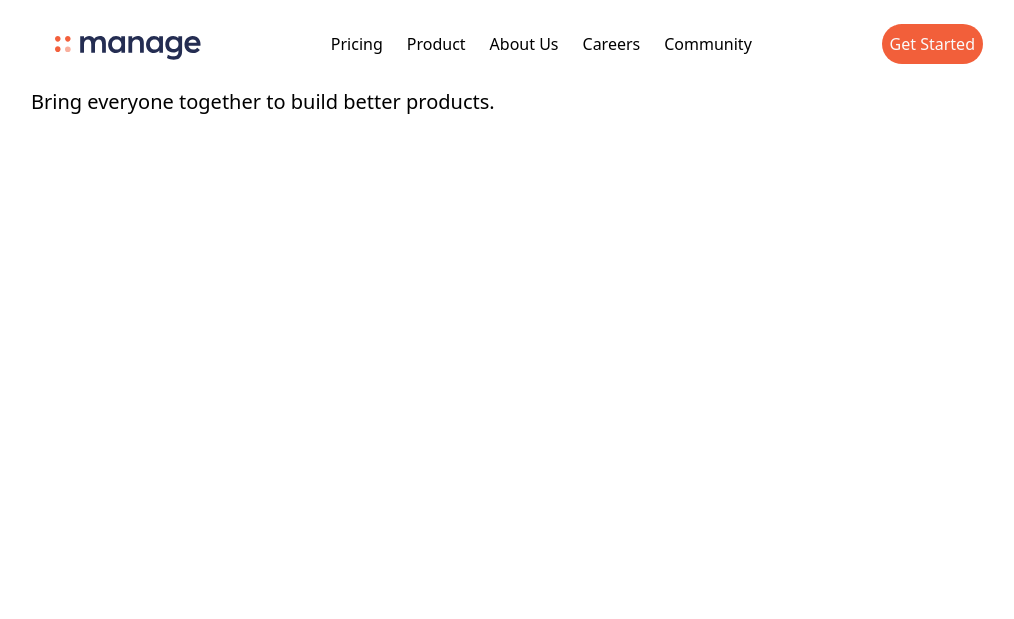
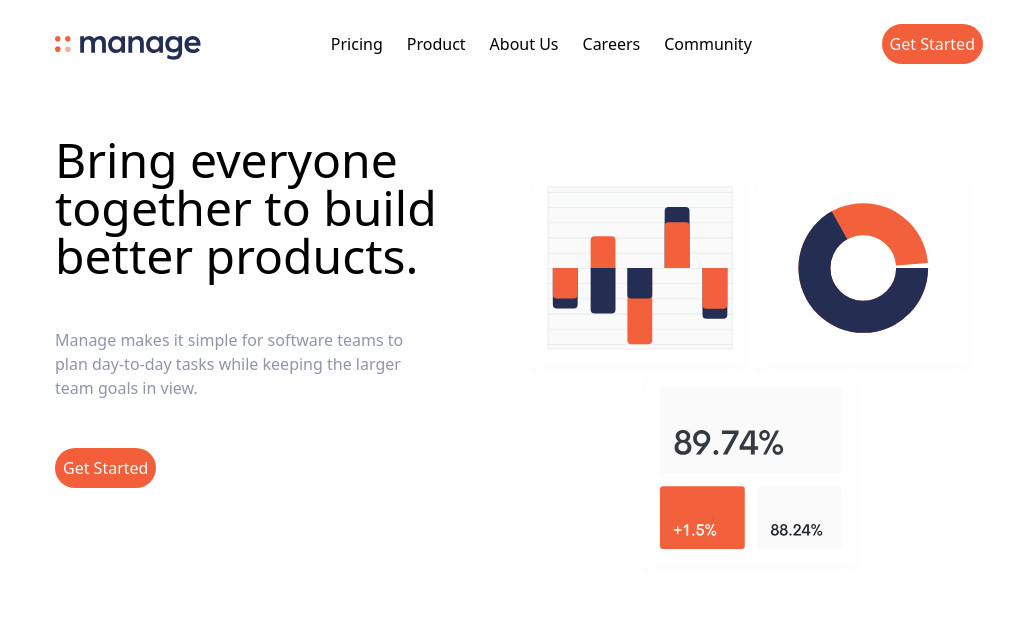
Before and after one commit to anynomous001/shiny-waddle, a website: page index.html in a window 1280 px wide. Shown: the whole page, without its empty margins (121-1135 px from the left). Drawn offline with Linux system fonts and the light colour scheme.

Commit message:
hero section completed

```diff
--- a/index.html
+++ b/index.html
@@ -41,12 +41,30 @@
 
     <section id="hero">
       <div
-        class="container mx-auto sm:flex-col-reverse md:flex-row items-center"
+        class="container flex mx-auto px-6 mt-12 flex-col-reverse md:flex-row md:space-y-0 items-center"
       >
-        <div class="flex flex-col mb-12">
-          <h1 class="md-text-left text-xl sm-text-center">
+        <div
+          class="items-center md:items-start flex flex-col mb-32 space-y-12 md:w-1/2"
+        >
+          <h1 class="md:text-left text-4xl md:text-5xl text-center">
             Bring everyone together to build better products.
           </h1>
+          <p
+            class="max-w-sm text-center text-darkGrayishBlue align-self-center md:text-left"
+          >
+            Manage makes it simple for software teams to plan day-to-day tasks
+            while keeping the larger team goals in view.
+          </p>
+          <div class="flex justify-center md:justify-start">
+            <a
+              href="#"
+              class="md:text-center text-varyLightGray hover:text-darkGrayishBlue p-2 bg-brightRed rounded-full"
+              >Get Started</a
+            >
+          </div>
+        </div>
+        <div class="md:w-1/2">
+          <img src="./images/illustration-intro.svg" alt="" />
         </div>
       </div>
     </section>
@@ -55,8 +73,6 @@
 
 
 
-  Manage makes it simple for software teams to plan day-to-day
-  tasks while keeping the larger team goals in view.
 
   Get Started
 
```
Also changed, not shown: css/main.css.
